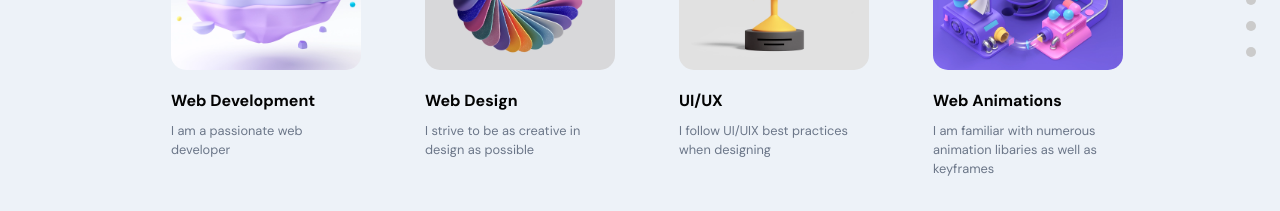
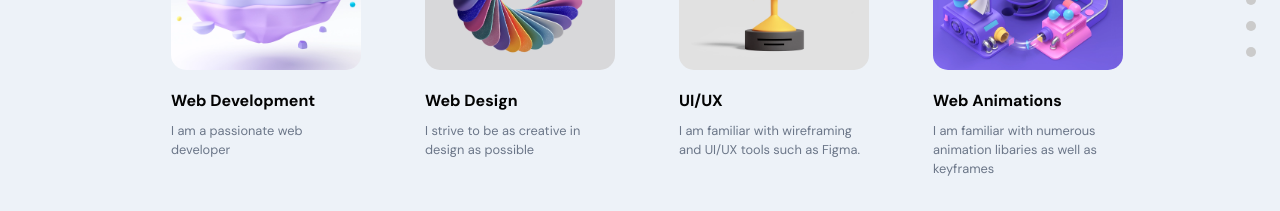
Before and after one commit to manofshad97/Current-Portfolio, a React (Create React App) app: page / in a window 1280 px wide. Shown: the part 1200-1411 px from the top of the page. Built offline with nearby package versions, Linux system fonts and the light colour scheme.

Commit message:
changed ux line

```diff
--- a/src/container/About/About.jsx
+++ b/src/container/About/About.jsx
@@ -19,7 +19,7 @@ const About = () => {
     },
     {
       title: "UI/UX",
-      description: "I follow UI/UIX best practices when designing",
+      description: "I am familiar with wireframing and UI/UX tools such as Figma.",
       imgUrl: images.about03,
     },
     {
```
